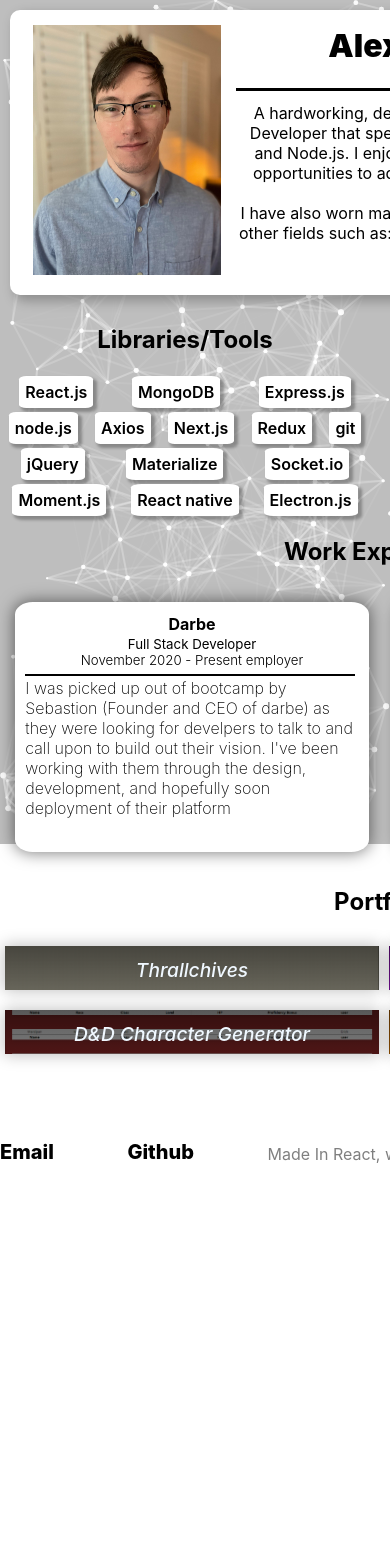
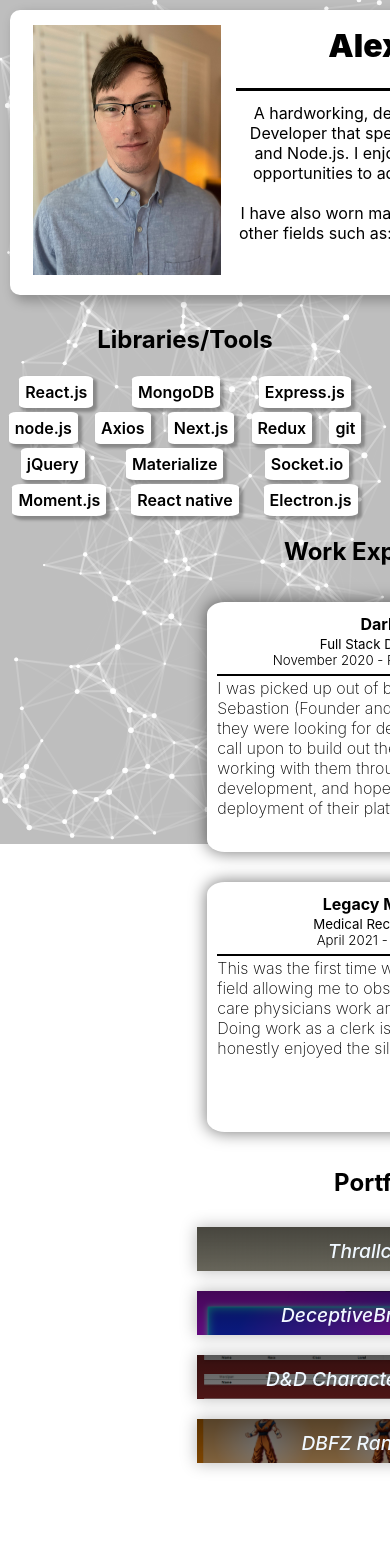
Before and after one commit to Drkeck/Drkeck.github.io, a React (Create React App) app: page / in a window 390 px wide. Shown: the top 1550 px of the page. Before the commit the page ends 1174 px from the top, so only its background shows below. Built offline with nearby package versions, Linux system fonts and the light colour scheme.

Commit message:
changed the portfolio section to become a column after breaking 768

```diff
--- a/src/Components/Portfolio/index.css
+++ b/src/Components/Portfolio/index.css
@@ -75,3 +75,9 @@
 .card-port:hover {
     height: 244px;
 }
+
+@media screen and (min-width: 200px) and (max-width: 768px) {
+    .card-cont {
+        flex-flow: column;
+    }
+}
--- a/src/Components/WorkExperience/index.css
+++ b/src/Components/WorkExperience/index.css
@@ -49,3 +49,10 @@
     text-align: left;
     font-weight: 200;
 }
+
+@media screen and (min-width: 200px) and (max-width: 768px) {
+    .container-exp {
+        flex-direction: column;
+        align-items: center;
+    }
+}
```
